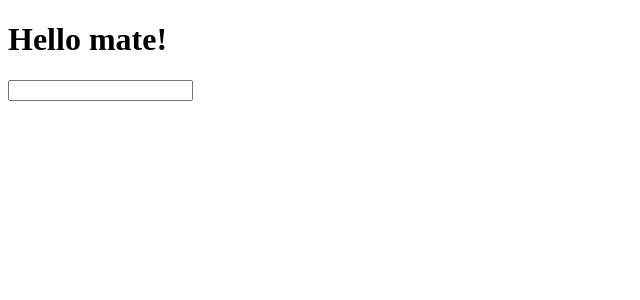
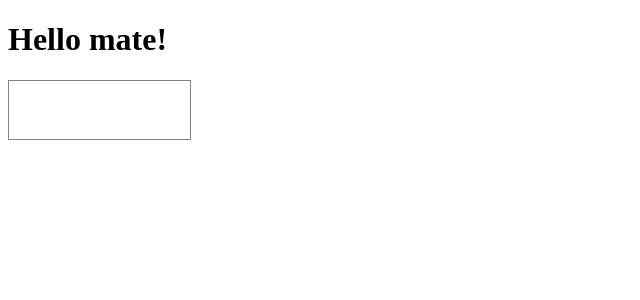
Before and after one commit to hitmaizer/inputs-components, a React (Create React App) app: page / in a window 1280 px wide. Shown: the top 300 px of the page, without its empty margins (0-640 px from the left). Built offline with nearby package versions, Linux system fonts and the light colour scheme.

Commit message:
common styling

```diff
--- a/src/elements/StyledInputs.js
+++ b/src/elements/StyledInputs.js
@@ -1,6 +1,9 @@
 import styled from 'styled-components';
 
 export default styled.input`
+    height: 56px;
+    color: #828282;
+    border: solid 1px #828282;
 
 
 `;
```
